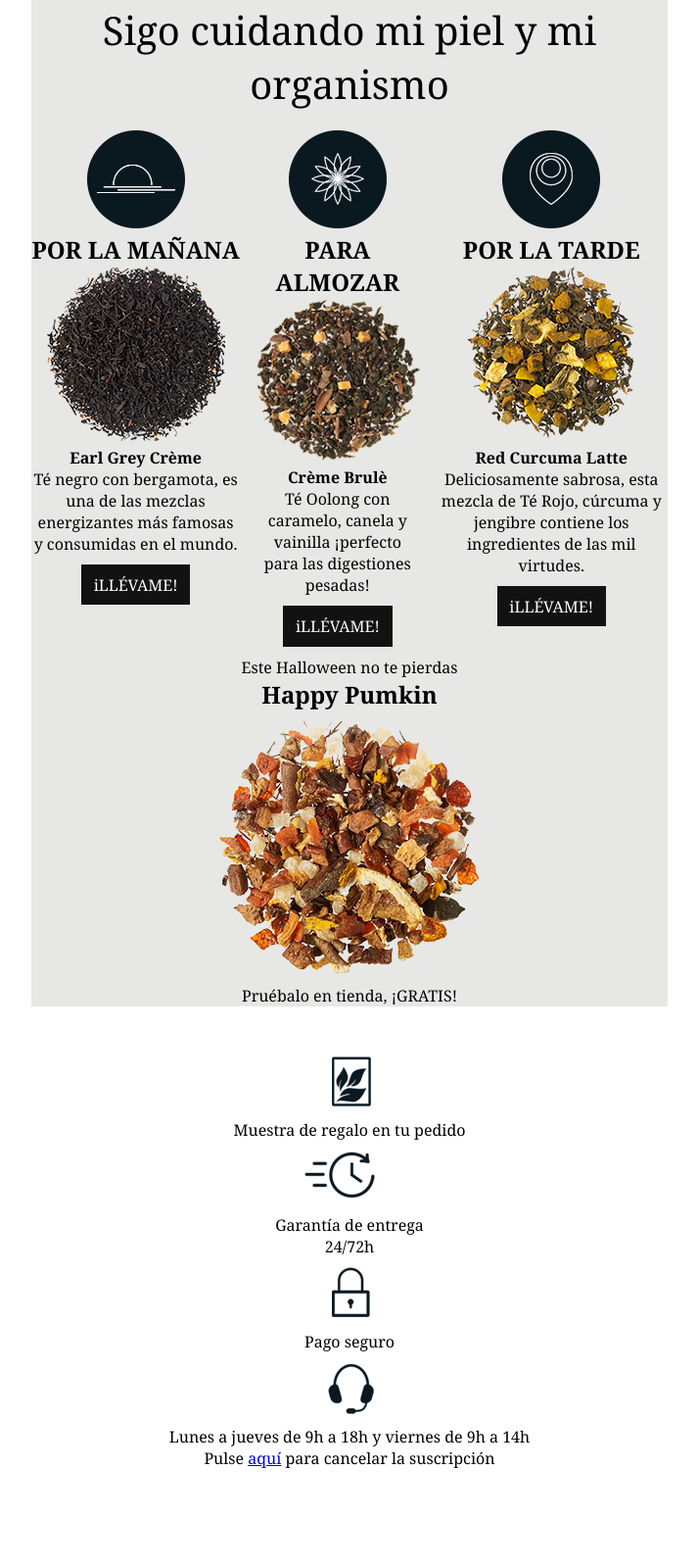
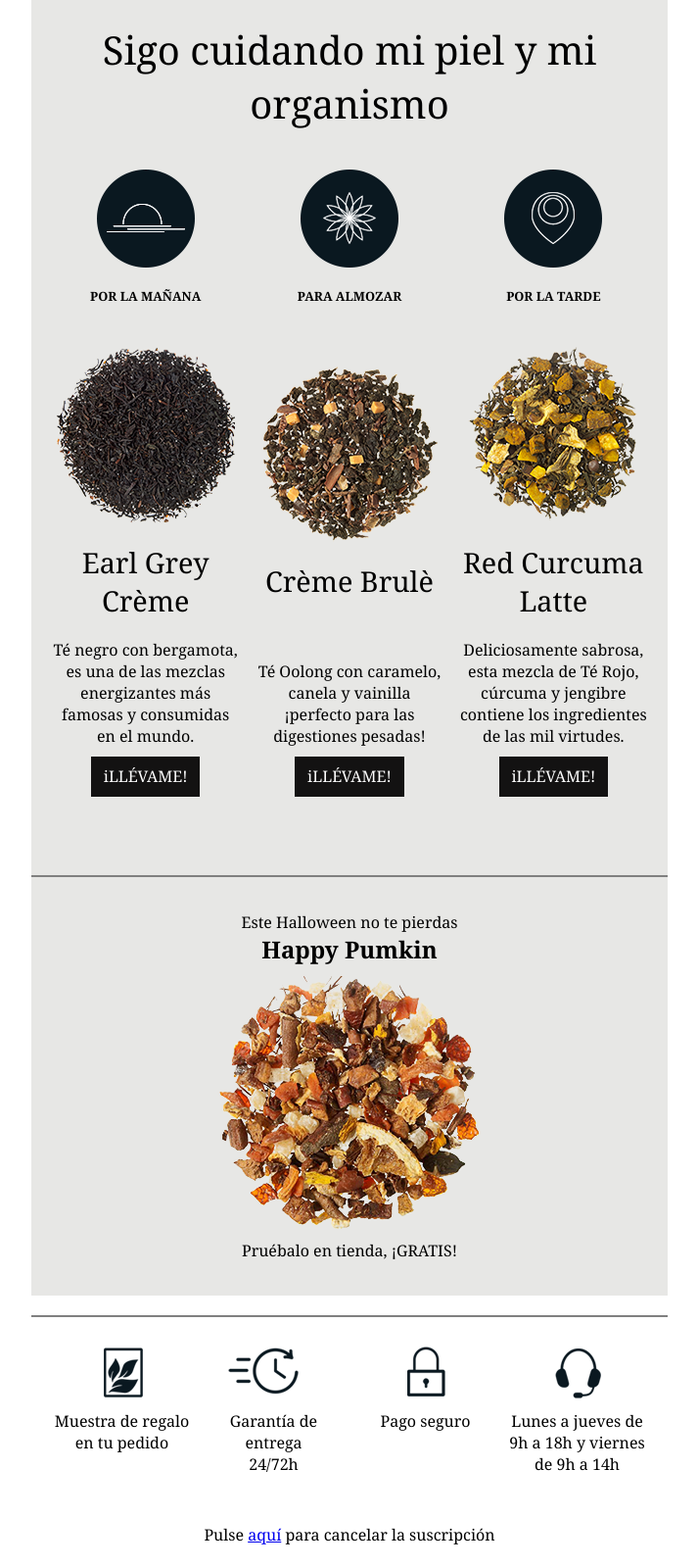
Before and after one commit to RicardoAscencao/exercicios-css, a plain HTML site: page 4-newsletter-3-Teashop/index.html in a window 1280 px wide. Shown: the part 527-2127 px from the top of the page at 98% size, without its empty margins (283-996 px from the left). Before the commit the page ends 2066 px from the top, so only its background shows below. Drawn offline with Linux system fonts and the light colour scheme.

Commit message:
Exercicio Teashop Newsletter V2

```diff
--- a/4-newsletter-3-Teashop/css/style.css
+++ b/4-newsletter-3-Teashop/css/style.css
@@ -25,24 +25,12 @@ main {
     text-align: center;
 }
 
+header {
+    margin: auto;
+    padding: 20px;
+}
 
-
-footer {
-    width: 650px;
-    margin: 20px auto;
-    padding: 20px;
-    background-color: white;
-    text-align: center;
-
-}
-footer li {
-
-    display: inline;
-
-}
-header {
-
-    margin: auto;
+section.teas  {
     padding: 20px;
 }
 
@@ -50,21 +38,41 @@ section.teas > h1 {
     font-size: 2.5em;
     font-weight: normal;
     padding-top: 20px;
-    padding-bottom: 20px;
+    padding-bottom: 40px;
 }
 
-section.teas > h2 {
-    font-size: 1.5em;
-    font-weight: normal;
-    padding-top: 20px;
-    padding-bottom: 20px;
-}
 
 section.tea-types {
     display: flex;
     gap: 15px;
-    flex-direction: row;
 
+}
+
+article.tea {
+    height: 650px;
+    display: flex;
+    flex-direction: column;
+    justify-content: space-evenly;
+    flex: 1;
+    align-items: center;
+
+}
+
+article.tea > * {
+    flex: 1;
+    gap: 5px;
+
+}
+article.tea h2 {
+    font-size: 0.8em;
+    padding-top: 20px;
+}
+
+article.tea h1 {
+    font-size: 1.8em;
+    padding-top: 20px;
+    padding-bottom: 20px;
+    font-weight: normal;
 }
 
 a.btn {
@@ -74,5 +82,37 @@ a.btn {
     background-color: rgb(19, 18, 18);
     color: white;
     text-decoration: none;
+    flex: 0;
 
 }
+
+section.promo {
+    border-top: 2px solid gray;
+    margin-top: 50px;
+    padding: 35px 0;
+}
+
+
+footer {
+    width: 650px;
+    margin: 20px auto;
+    padding: 20px;
+    background-color: white;
+    text-align: center;
+    border-top: 2px solid gray;
+
+}
+footer ul {
+    list-style: none;
+    display: flex;
+    gap: 10px;
+    margin-bottom: 50px;
+
+
+}
+footer ul li {
+
+    flex: 1;
+
+
+}
--- a/4-newsletter-3-Teashop/index.html
+++ b/4-newsletter-3-Teashop/index.html
@@ -22,7 +22,7 @@
             <h1>Sigo cuidando mi piel y mi organismo</h1>
 
             <section class="tea-types">
-            <article>
+            <article class="tea">
                 <img src="images/icon-manana.png" alt="Manana">
                 <h2>POR LA MAÑANA</h2>
                 <img src="images/earlgrey.png" alt="Earlgrey">
@@ -31,7 +31,7 @@
                 <a href="https://www.teashop.com/te-negro-earl-grey-creme?utm_campaign=S43.%20FR%C3%8DOS_H.%20Sigo%20cuidando%20mi%20piel%20y%20mi%20organismo&utm_medium=email&utm_source=Mailjet" class="btn" target="_blank">iLLÉVAME!</a>
             </article>
 
-            <article>
+            <article class="tea">
                 <img src="images/icon-almozar.png" alt="Almozar">
                 <h2>PARA ALMOZAR</h2>
                 <img src="images/creme-brulee.png" alt="Creme Brulee">
@@ -40,7 +40,7 @@
                 <a href="https://www.teashop.com/te-rojo-pu-erh-red-curcuma-latte?utm_campaign=S43.%20FR%C3%8DOS_H.%20Sigo%20cuidando%20mi%20piel%20y%20mi%20organismo&utm_medium=email&utm_source=Mailjet" class="btn" target="_blank">iLLÉVAME!</a>
             </article>
 
-            <article>
+            <article class="tea">
                 <img src="images/icon-tarde.png" alt="Tarde">
                 <h2>POR LA TARDE</h2>
                 <img src="images/red-curcuma-late.png" alt="Red Curcuma Latte">
```
